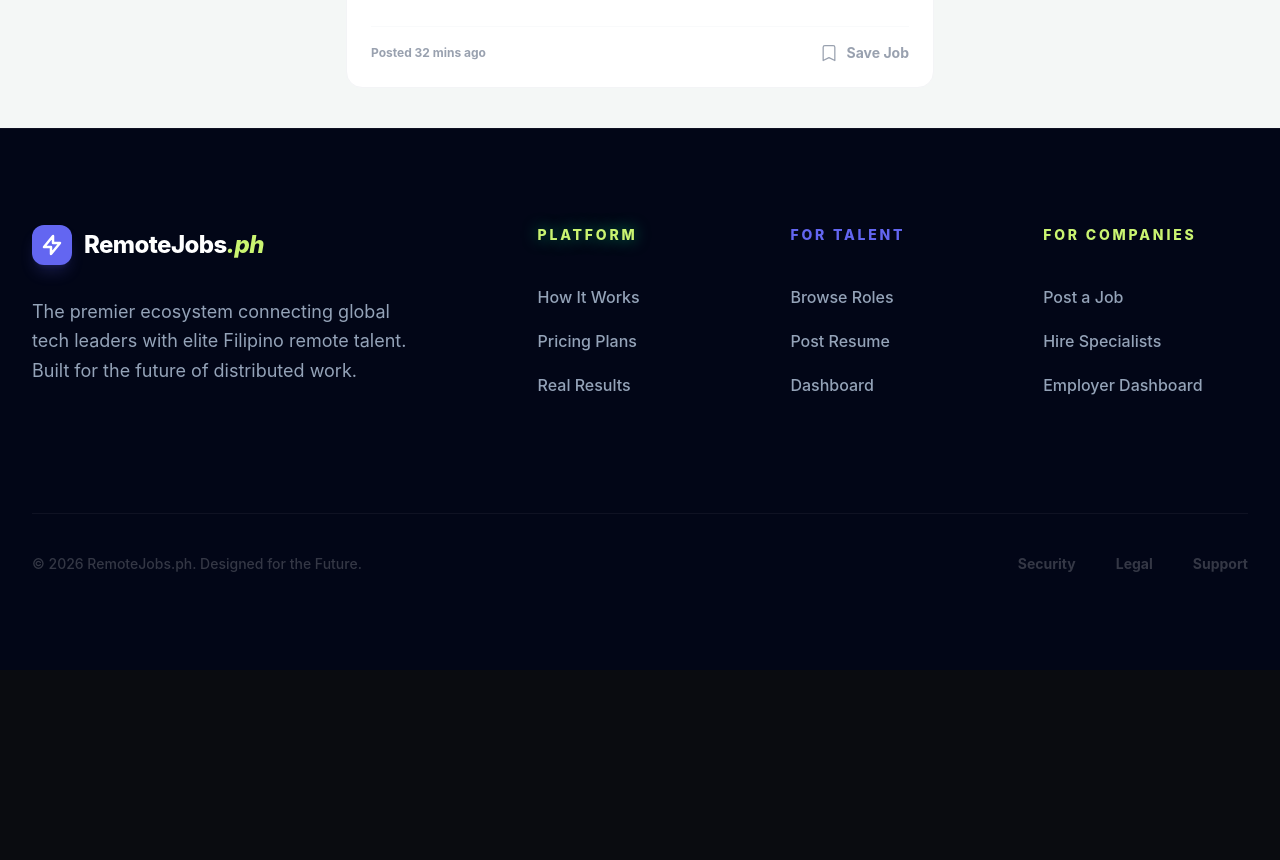
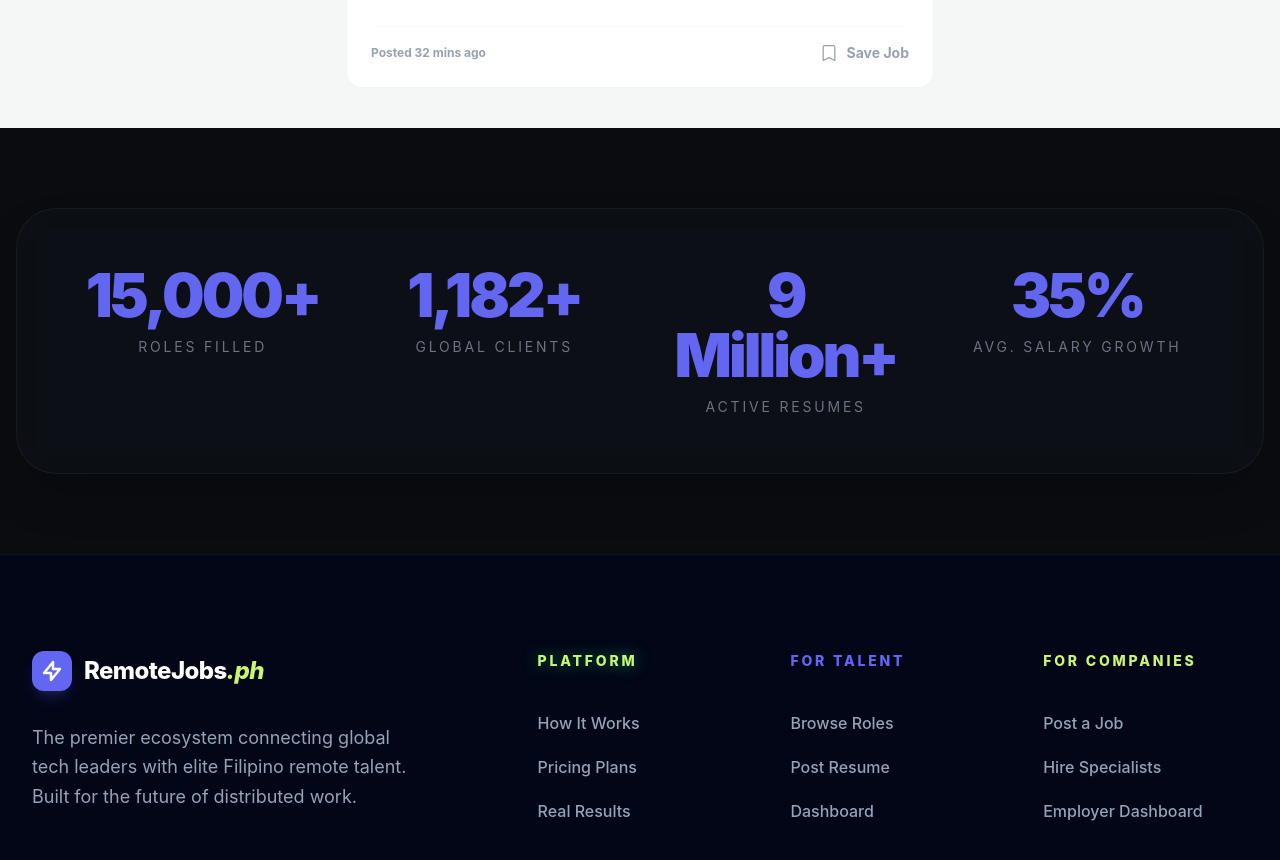
Before and after one commit to rylenepomucenolotboard-tech/remote-jobs.ph, a Next.js app: page /find-jobs in a window 1280 px wide. Shown: the part 1483-2343 px from the top of the page. Before the commit the page ends 2153 px from the top, so only its background shows below. Built offline with nearby package versions, Linux system fonts and the light colour scheme; no server answers.

Commit message:
feat: standardise animated stats ticker globally above footer

```diff
--- a/app/page.tsx
+++ b/app/page.tsx
@@ -9,7 +9,6 @@ import GlobalTalentMap from '@/components/GlobalTalentMap';
 import ResumeSpotlight from '@/components/ResumeSpotlight';
 import HowItWorks from '@/components/HowItWorks';
 import Testimonials from '@/components/Testimonials';
-import StatsTicker from '@/components/StatsTicker';
 import TestimonialsTrustBar from '@/components/TestimonialsTrustBar';
 import { COPY } from '@/content/copy';
 import { STATS } from '@/content/stats';
@@ -320,8 +319,7 @@ export default function Home() {
             </div>
           </div>
         </section>
-        {/* Section 6: Animated Stats Ticker (Counting) */}
-        <StatsTicker />
+        {/* Section Removed: StatsTicker moved to global Footer */}
       </main>
 
       <Footer />
--- a/components/Footer.tsx
+++ b/components/Footer.tsx
@@ -1,8 +1,11 @@
 import Link from 'next/link';
 import { COPY } from '@/content/copy';
+import StatsTicker from '@/components/StatsTicker';
 
 export default function Footer() {
     return (
+        <>
+            <StatsTicker />
             <footer className="bg-navy-900 text-white border-t border-white/5 mt-auto">
                 <div className="max-w-7xl mx-auto px-4 sm:px-6 lg:px-8 py-24">
                     <div className="grid grid-cols-1 md:grid-cols-4 lg:grid-cols-5 gap-16 lg:gap-12">
@@ -72,5 +75,6 @@ export default function Footer() {
                     </div>
                 </div>
             </footer>
+        </>
     );
 }
```
Lines whose indentation alone changed are shown as unchanged.
